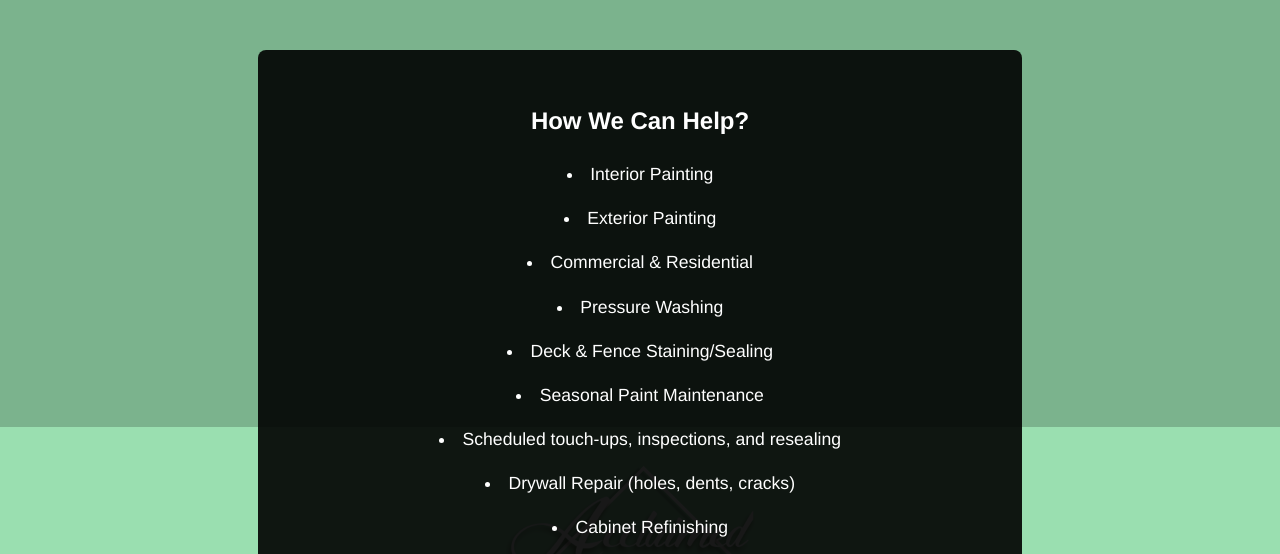
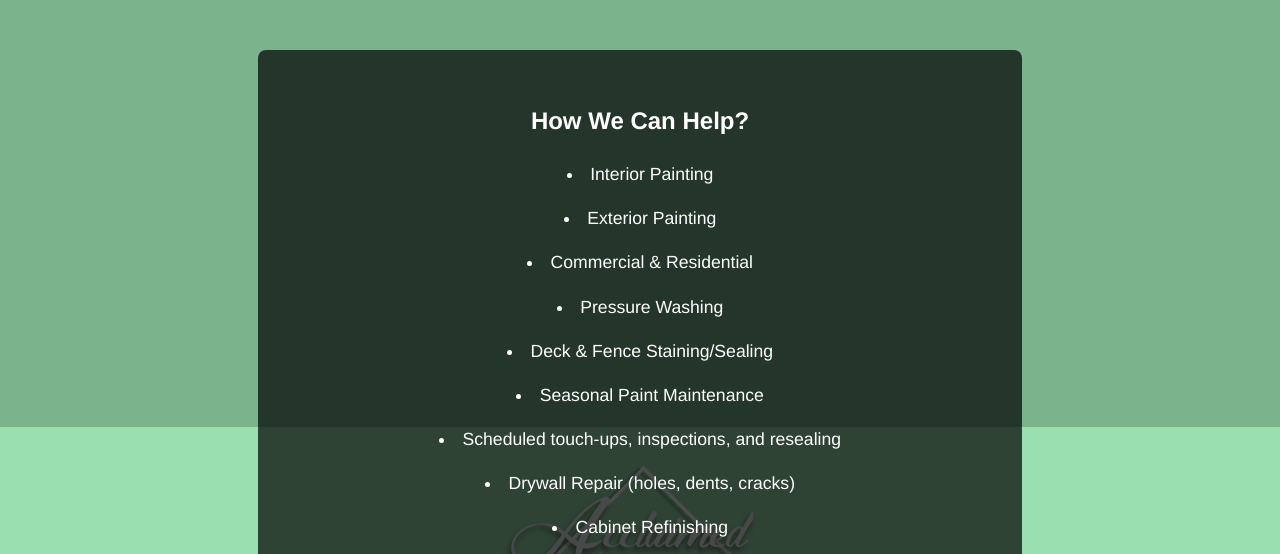
Before and after one commit to A2APainting/Website, a plain HTML site: page index.html in a window 1280 px wide. Shown: the part 373-927 px from the top of the page. Drawn offline with Linux system fonts and the light colour scheme.

Commit message:
Update style.css

```diff
--- a/style.css
+++ b/style.css
@@ -69,7 +69,7 @@ section {
 }
 
 #services {
-  background-color: rgba(0, 0, 0, 0.9);
+  background-color: rgba(0, 0, 0, 0.7);
   padding: 2rem;
   margin: 2rem auto;
   max-width: 700px;
```
